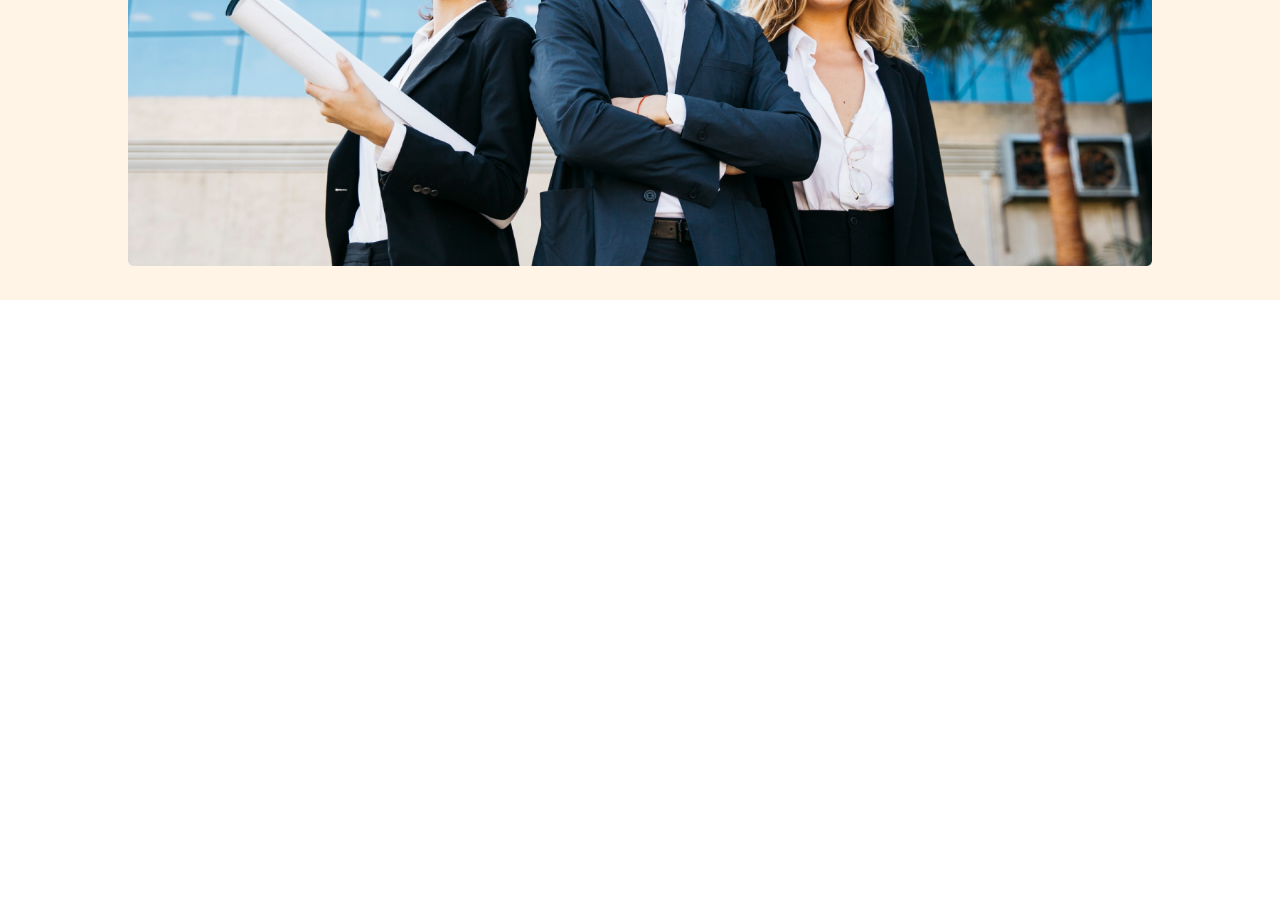
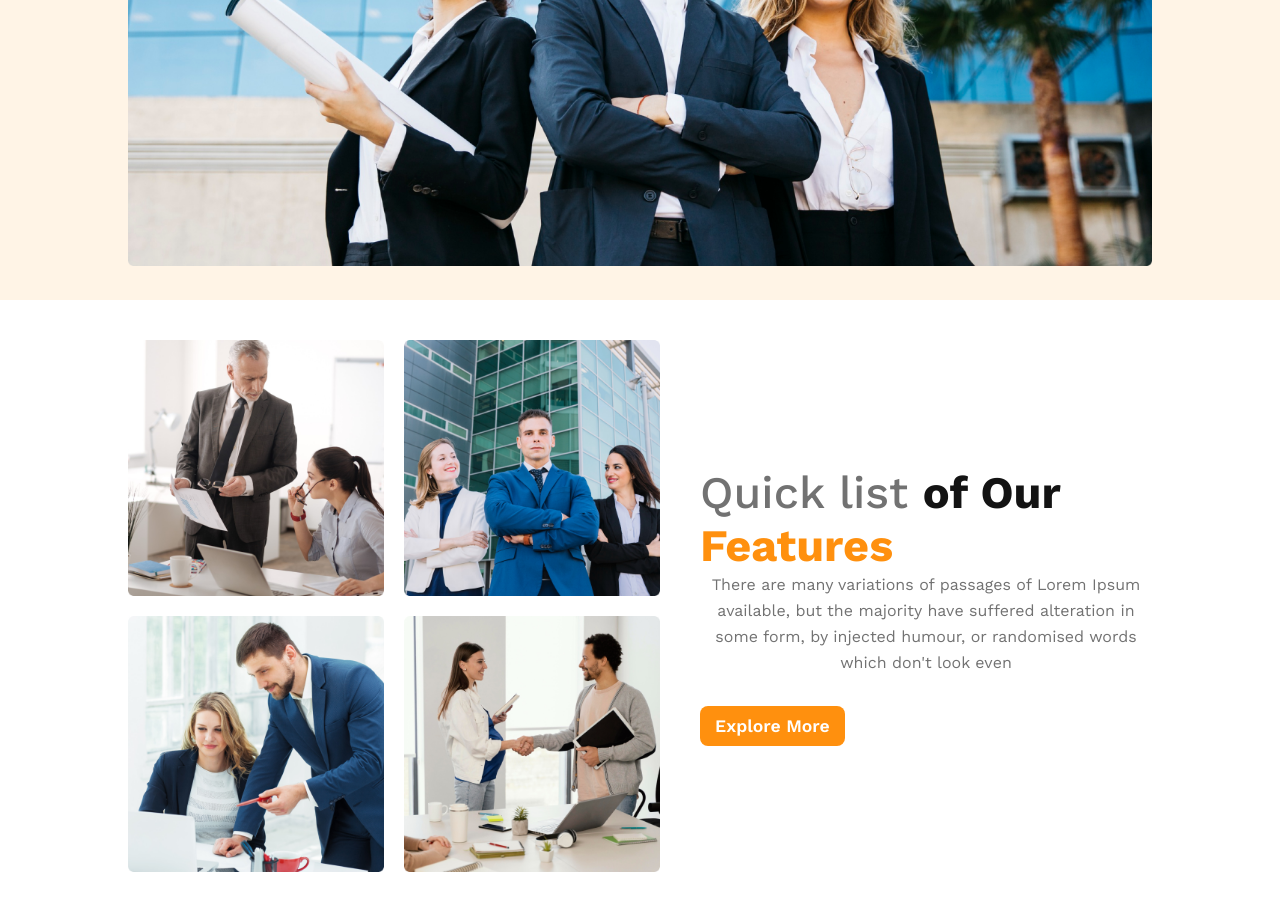
Before and after one commit to shohrab11/g3-architects-responsive, a plain HTML site: page index.html in a window 1280 px wide. Shown: the part 729-1640 px from the top of the page. Before the commit the page ends 1029 px from the top, so only its background shows below. Drawn offline with nearby package versions, Linux system fonts and the light colour scheme.

Commit message:
quick list section is copleted

```diff
--- a/index.html
+++ b/index.html
@@ -37,8 +37,35 @@
                 <img class="hero-banner-image" src="images/banner.png" alt="">
             </div>
         </section>
+        <!-- hero section end here   -->
+
     </header>
-    <main></main>
+    <main>
+         <!-- quick list section start here   -->
+        <section class="quick-list">
+            <div class="quick-list-image">
+                <img src="images/team1.png" alt="">
+                <img src="images/team2.png" alt="">
+                <img src="images/team3.png" alt="">
+                <img src="images/team4.png" alt="">
+            </div>
+            <div class="quick-list-text">
+                <h3 class="section-heading">Quick list <span class="text-black">of Our</span> <span class="text-yellow">Features</span></h3>
+                <p class="section-description">There are many variations of passages of Lorem Ipsum available, but the majority have suffered alteration in some form, by injected humour, or randomised words which don't look even</p>
+                <button class="btn-primary">Explore More</button>
+            </div>
+        </section>
+        <!-- quick list section end here   -->
+        <section class="featurd-section">
+            <div>
+
+            </div>
+            <div>
+
+            </div>
+
+        </section>
+    </main>
     <footer></footer>
 </body>
 
--- a/style/style.css
+++ b/style/style.css
@@ -20,6 +20,34 @@ body {
     margin-bottom: 30px;
 
 }
+
+.text-black {
+    color: #131313;
+    font-family: "Work Sans";
+    font-size: 45px;
+    font-style: normal;
+    font-weight: 700;
+    line-height: normal;
+}
+
+.text-yellow {
+    color: #FF900E;
+    font-family: "Work Sans";
+    font-size: 45px;
+    font-style: normal;
+    font-weight: 700;
+    line-height: normal;
+}
+
+.section-heading {
+    color: #727272;
+    font-family: "Work Sans";
+    font-size: 45px;
+    font-style: normal;
+    font-weight: 500;
+    line-height: normal;
+}
+
 .btn-primary {
     border-radius: 8px;
     background-color: #FF900E;
@@ -77,15 +105,16 @@ nav ul li a {
 /* nav section end here   */
 
 /* hero section start here    */
-.hero-text{
+.hero-text {
     display: flex;
     flex-direction: column;
     align-items: center;
     justify-content: center;
-    width: 760px;
+    max-width: 760px;
     margin: 0 auto;
-   padding-bottom: 40px;
+    padding-bottom: 40px;
 }
+
 .hero-title {
     color: #131313;
     text-align: center;
@@ -97,12 +126,68 @@ nav ul li a {
     padding-bottom: 30px;
 
 }
-.hero-image{
+
+.hero-image {
     width: 80%;
     margin: 0 auto;
 }
-.hero-banner-image{
+
+.hero-banner-image {
     width: 100%;
     padding-bottom: 30px;
 
 }
+
+/* hero section end here    */
+
+/* main section start here    */
+main {
+    width: 80%;
+    margin: 0 auto;
+}
+
+/* quick list section start here    */
+.quick-list {
+    display: flex;
+    justify-content: center;
+    align-items: center;
+    margin: 40px 0;
+
+}
+.quick-list-image {
+    display: grid;
+    grid-template-columns: repeat(2, 1fr);
+    gap: 20px;
+}
+
+.quick-list-image img {
+    max-width: 256px;
+}
+
+.quick-list-text {
+    margin-left: 40px;
+}
+
+.hide{
+    display: none;
+}
+/* quick list section end here   */
+
+/* responsive for mobile   */
+
+@media screen and (max-width: 576px) {
+    .quick-list,
+    nav,
+    nav ul {
+        display: flex;
+        flex-direction: column;
+    }
+
+    .section-description {
+        width: 90%;
+    }
+    .quick-list-image{
+        display:grid;
+        grid-template-columns: repeat(1, 1fr);
+    }
+}
```
